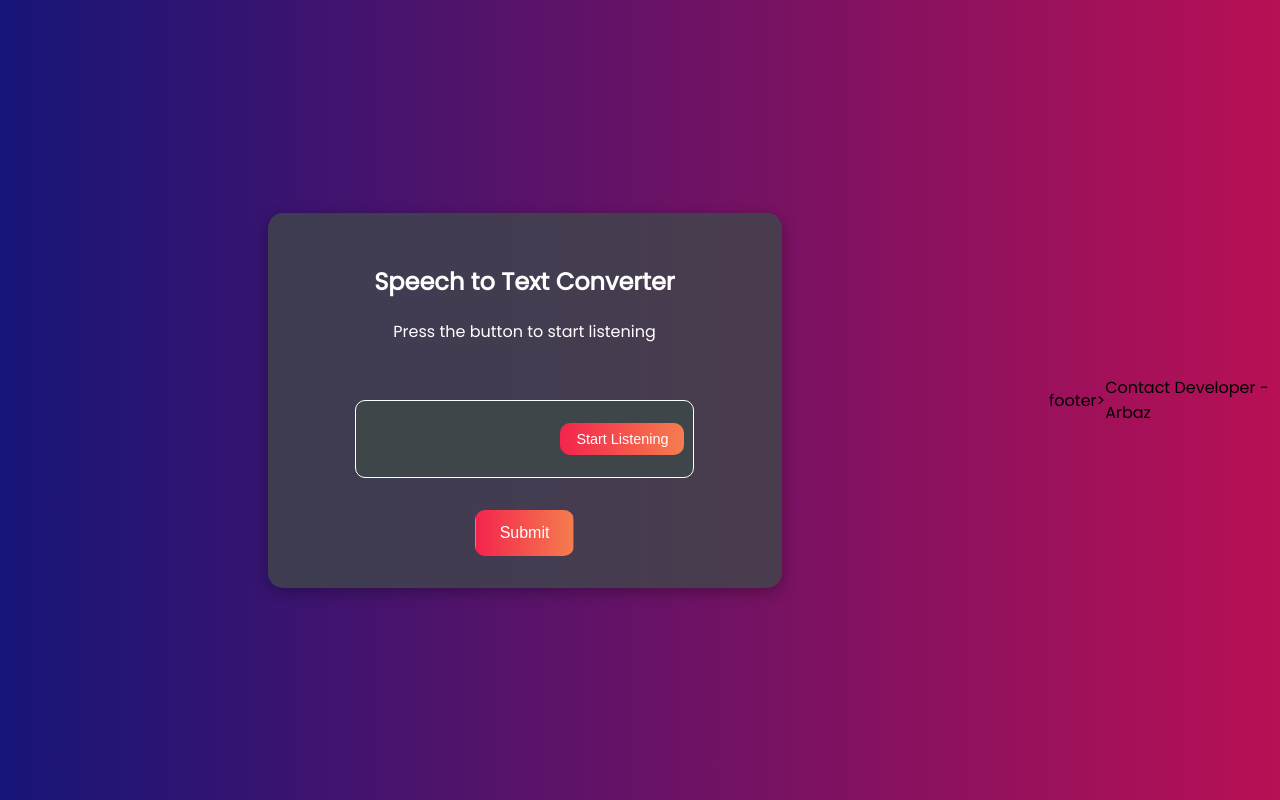
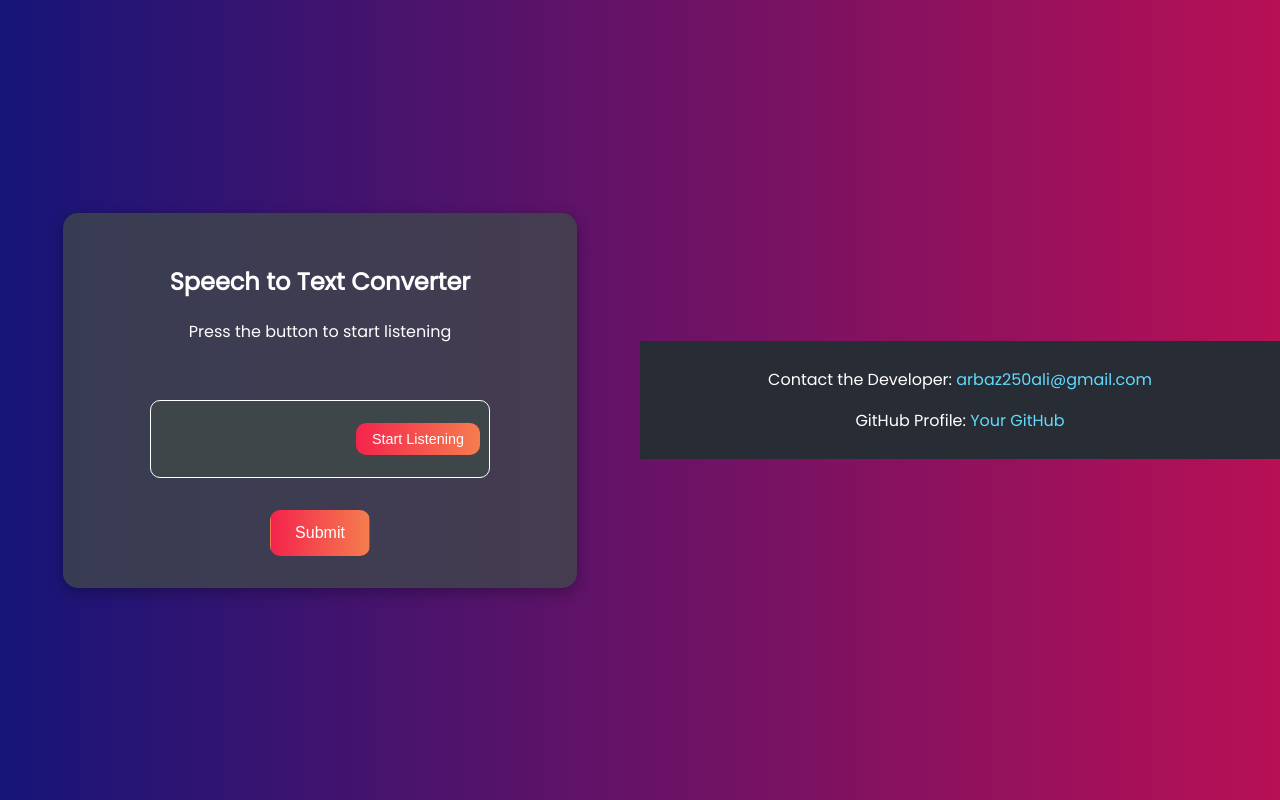
Before and after one commit to Arbaxali/adad_calculator, a plain HTML site: page index.html in a window 1280 px wide. Drawn offline with Linux system fonts and the light colour scheme.

Commit message:
Update index.html

```diff
--- a/index.html
+++ b/index.html
@@ -5,6 +5,27 @@
     <meta name="viewport" content="width=device-width, initial-scale=1.0">
     <title>Adad Calculator</title>
     <link rel="stylesheet" href="./style.css">
+    <style>
+        /* Basic styles for the footer */
+        footer {
+            background-color: #282c34;
+            color: white;
+            text-align: center;
+            padding: 10px 0;
+            position: relative;
+            bottom: 0;
+            width: 100%;
+        }
+
+        footer a {
+            color: #61dafb;
+            text-decoration: none;
+        }
+
+        footer a:hover {
+            text-decoration: underline;
+        }
+    </style>
 </head>
 <body>
     <div class="container">
@@ -35,10 +56,11 @@
             </div>
         </div>
     </div>
-    footer>
-            <a href="https://www.linkedin.com/in/arbazxali/" target="_blank"><i class="fab fa-linkedin"></i></a>
-            <span>Contact Developer - Arbaz</span>
+
+    <script src="./script.js"></script>
+    <footer>
+        <p>Contact the Developer: <a href="mailto:arbaz250ali@gmail.com">arbaz250ali@gmail.com</a></p>
+        <p>GitHub Profile: <a href="https://github.com/arbaxali" target="_blank">Your GitHub</a></p>
     </footer>
-    <script src="./script.js"></script>
 </body>
 </html>
```
